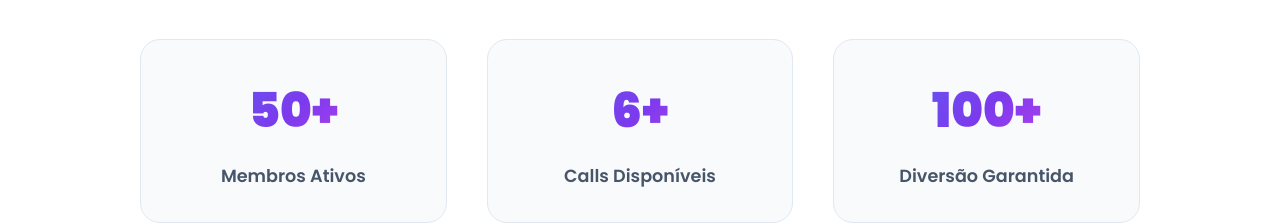
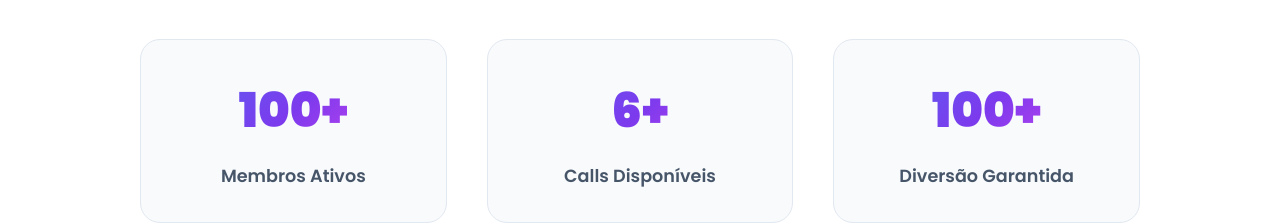
Before and after one commit to itspratas17/rua45, a plain HTML site: page index.html in a window 1280 px wide. Shown: the part 683-907 px from the top of the page. Drawn offline with Linux system fonts and the light colour scheme.

Commit message:
Update index.html

```diff
--- a/index.html
+++ b/index.html
@@ -1268,7 +1268,7 @@
         <div class="container">
             <div class="stats-grid">
                 <div class="stat-card scroll-animate">
-                    <div class="stat-number">50+</div>
+                    <div class="stat-number">100+</div>
                     <div class="stat-label">Membros Ativos</div>
                 </div>
                 <div class="stat-card scroll-animate">
@@ -1630,4 +1630,5 @@
         });
     </script>
 </body>
+
 </html>
```
